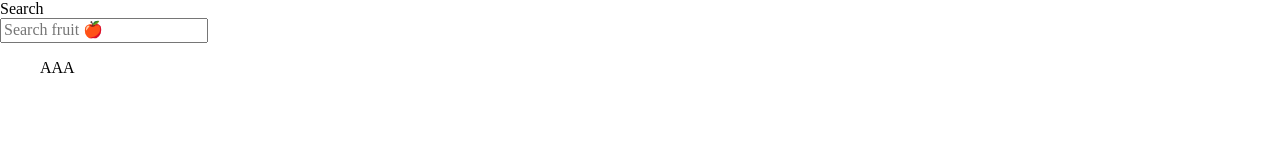
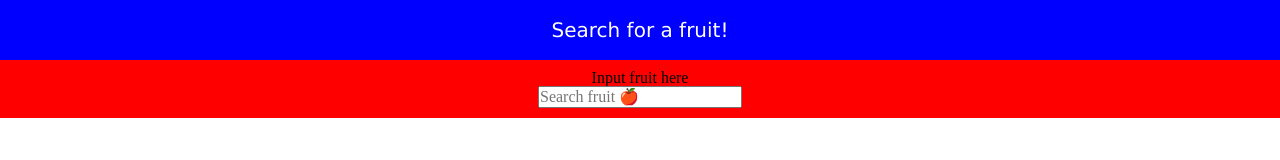
Before and after one commit to NLoo1/fruit-search, a plain HTML site: page index.html in a window 1280 px wide. Drawn offline with nearby package versions, Linux system fonts and the light colour scheme.

Commit message:
Added meyers, basic css

```diff
--- a/index.html
+++ b/index.html
@@ -4,17 +4,20 @@
   <meta charset="UTF-8">
   <title>Fruit Autocomplete</title>
   <link rel="stylesheet" href="https://cdnjs.cloudflare.com/ajax/libs/normalize/5.0.0/normalize.min.css">
+  <link rel="stylesheet" href="meyers.css">
   <link rel="stylesheet" href="./style.css">
 
 </head>
 <body>
   <header>
-    Search
+    <h1>Search for a fruit!</h1>
   </header>
   <div class="search-container">
-    <input type="text" name="fruit" id="fruit" placeholder="Search fruit 🍎">
+    <label>Input fruit here<br>
+      <input type="text" name="fruit" id="fruit" placeholder="Search fruit 🍎">
+    </label>
     <div class="suggestions">
-      <ul>AAA</ul>
+      <ul></ul>
     </div>
   </div>
     <script  src="./script.js"></script>
--- /dev/null
+++ b/meyers.css
@@ -0,0 +1,48 @@
+/* http://meyerweb.com/eric/tools/css/reset/
+   v2.0 | 20110126
+   License: none (public domain)
+*/
+
+html, body, div, span, applet, object, iframe,
+h1, h2, h3, h4, h5, h6, p, blockquote, pre,
+a, abbr, acronym, address, big, cite, code,
+del, dfn, em, img, ins, kbd, q, s, samp,
+small, strike, strong, sub, sup, tt, var,
+b, u, i, center,
+dl, dt, dd, ol, ul, li,
+fieldset, form, label, legend,
+table, caption, tbody, tfoot, thead, tr, th, td,
+article, aside, canvas, details, embed,
+figure, figcaption, footer, header, hgroup,
+menu, nav, output, ruby, section, summary,
+time, mark, audio, video {
+	margin: 0;
+	padding: 0;
+	border: 0;
+	font-size: 100%;
+	font: inherit;
+	vertical-align: baseline;
+}
+/* HTML5 display-role reset for older browsers */
+article, aside, details, figcaption, figure,
+footer, header, hgroup, menu, nav, section {
+	display: block;
+}
+body {
+	line-height: 1;
+}
+ol, ul {
+	list-style: none;
+}
+blockquote, q {
+	quotes: none;
+}
+blockquote:before, blockquote:after,
+q:before, q:after {
+	content: '';
+	content: none;
+}
+table {
+	border-collapse: collapse;
+	border-spacing: 0;
+}
--- a/script.js
+++ b/script.js
@@ -6,15 +6,12 @@ const fruit = ['Apple', 'Apricot', 'Avocado 🥑', 'Banana', 'Bilberry', 'Blackb
 function search(str) {
 	let results = [];
 
-	const capitalizeFirstLetter = ([first, ...rest]) => {
-		return first.toUpperCase() + rest.join('');
-	};
 
 	str = capitalizeFirstLetter(str);
 
 	// Populate results array with matches
 	for(let fr of fruit){
-		console.log("LOOP")
+		// console.log("LOOP")
 		if(fr.includes(str)){
 			results.push(fr);
 		}
@@ -29,33 +26,31 @@ function capitalizeFirstLetter(string) {
 }
 
 function searchHandler(e) {
-	// TODO
 	// Take the input and pass to search();
-	// search(str);
 
-	let searchInput = capitalizeFirstLetter(input.innerText);
-	const results = search(searchInput);
+	// Check if input actually has text
+	if(input.value){
+		let searchInput = capitalizeFirstLetter(input.value);
+		const results = search(searchInput);
 
-	showSuggestions(results);
+		// Check if any value in fruit includes that input
+		// showSuggestions(results from search, inputVal)
+		showSuggestions(results, searchInput);
 
-// Example usage:
-let yourString = "hello world";
-let capitalizedString = capitalizeFirstLetter(yourString);
-console.log(capitalizedString); // Output: "Hello world"
-
-
-	// Check if any value in fruit includes that input
-	// showSuggestions(results from search, inputVal)
+	}
+	else{
+		suggestions.innerHTML = "";
+	}
 }
 
 function showSuggestions(results, inputVal) {
-	// TODO
 	// From searchHandler(), update suggestions based on matches
 	// If results is empty, change text to no results
 
 	if(results.length == 0){
-		suggestions.innerText = "No results found."
+		suggestions.innerHTML = "No results found."
 	} else{
+		suggestions.innerHTML = "";
 		for(let result of results){
 			const newSuggestion = document.createElement("li");
 			newSuggestion.innerText = result;
@@ -65,16 +60,15 @@ function showSuggestions(results, inputVal) {
 }
 
 function useSuggestion(e) {
-	// TODO
 	// If you click on a suggestion, the input text will take that value
 	// Once clicked, set the value of textbox to that suggestion
 	// Clear list
 
-	if(e.target == "li"){
-
-	}
-	else{
-		console.log("bruh");
+	console.log(e.target);
+	if(e.target.tagName == "LI"){
+		// console.log("YAY")
+		input.value = e.target.innerText;
+		suggestions.innerHTML = "";
 	}
 }
 
--- a/style.css
+++ b/style.css
@@ -1,23 +1,44 @@
 * {
-  /* box-sizing: border-box; */
+  margin: 0 auto;
+  padding: 0;
 }
 
-:focus {
- /* TODO */
+body{
+  display: flex;
+  flex-direction: column;
 }
 
-body {
-  /* TODO */
+header{
+  text-align: center;
+  background-color: blue;
+  flex: 3;
 }
 
-input {
- /* TODO */
+header h1{
+  padding: 20px;
+  color: white;
+  font-family:'Lucida Sans', 'Lucida Sans Regular', 'Lucida Grande', 'Lucida Sans Unicode', Geneva, Verdana, sans-serif;
+  font-size: 20px;
 }
+
+input:focus {
+ background-color: yellow;
+}
+
+.suggestions{
+  flex: 1;
+  background-color: gray;
+}
+
 
 .search-container {
  /* TODO */
+  background-color: red;
+  text-align: center;
+  padding: 10px;
+  flex: 1;
 }
-.search-container input,
+/* .search-container input,
 .search-container .suggestions {
   /* TODO */
 }
@@ -26,21 +47,16 @@ input {
 }
 .search-container .suggestions {
    /* TODO */
-}
+} */
 
 ul {
   /* TODO */
+  background-color: whitesmoke;
 }
-ul.has-suggestions {
-  /* TODO */
-}
-ul li {
-  /* TODO */
-}
+
+
 ul li:hover {
   /* TODO */
+  border: 1px black solid;
+  outline: #4CAF50 solid 1px;
 }
-
-input {
-   /* TODO */
-}
```
